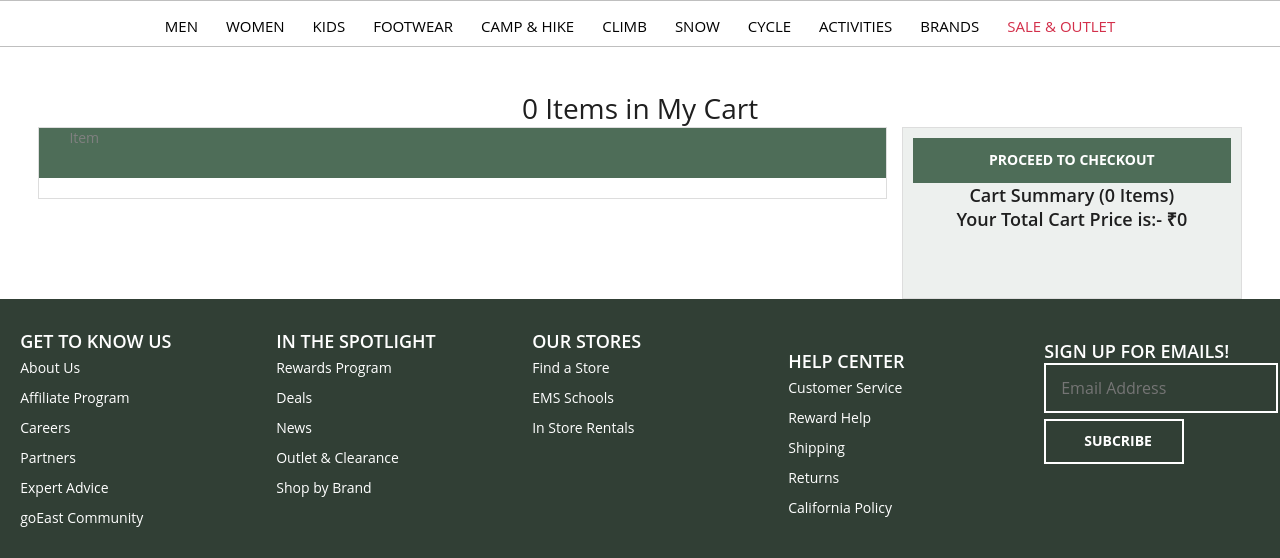
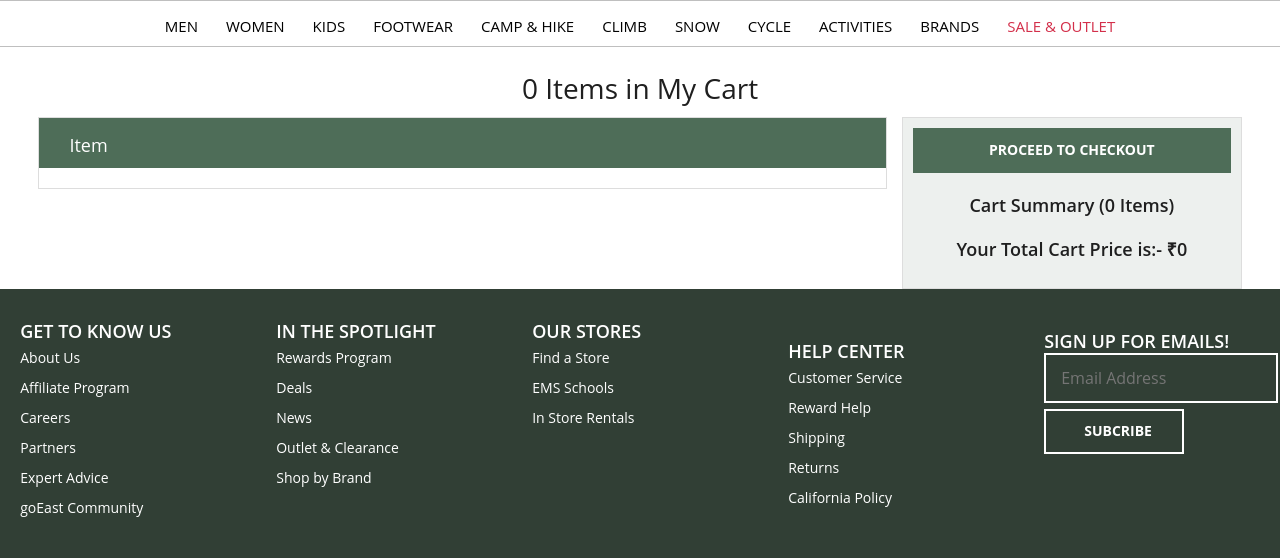
Before and after one commit to Danish0611/handsome-hydrant-4081, a plain HTML site: page cartPage/cart.html in a window 1280 px wide. Shown: the part 90-648 px from the top of the page. Drawn offline with nearby package versions, Linux system fonts and the light colour scheme; files whose address does not match are found by name.

Commit message:
Update cart.css

```diff
--- a/cartPage/cart.css
+++ b/cartPage/cart.css
@@ -7,7 +7,7 @@ body {
   .table-heading {
     width:100%;
     margin: auto;
-    margin-top: 20px;
+    margin-bottom:10px ;
 
   }
   .table-heading h1 {
@@ -38,7 +38,7 @@ body {
   .table-top {
     height: 50px;
     background-color: #4E6D58;
-    color: white;
+    color: rgb(255, 255, 255);
     margin-top: 0px;
     display: flex;
     justify-content: space-between;
@@ -47,9 +47,11 @@ body {
   }
   .table-top p {
     font-family: "Open Sans", sans-serif;
-    font-size: 14px;
+    font-size: 18px;
     font-weight: 400;
     text-align: center;
+    padding-top: 15px;
+    color: #fff;
   }
 
 
@@ -96,6 +98,8 @@ body {
     font-weight: 600;
     color: #1f1f1f;
     text-align: center;
+    padding: auto;
+    margin-top: 20px;
   }
 
 
```
